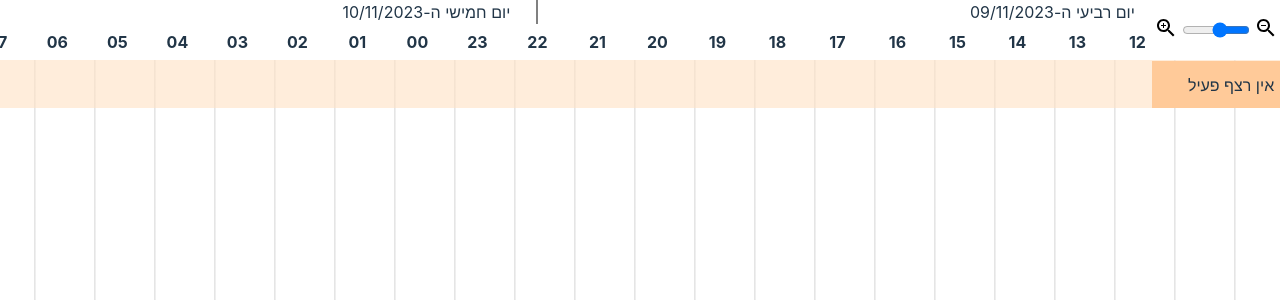
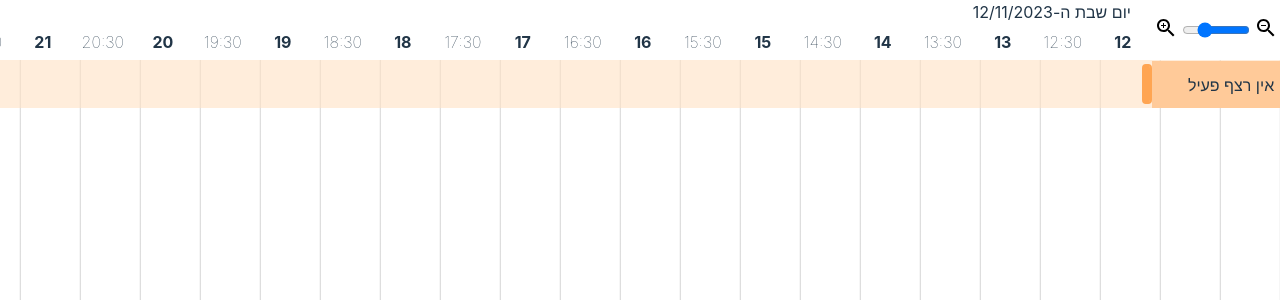
Before and after one commit to OdedVaalany/Gantt, a React (Vite) app: page / in a window 1280 px wide. Shown: the top 300 px of the page. Built offline with nearby package versions, Linux system fonts and the light colour scheme.

Commit message:
hello this is ready for build

```diff
--- a/src/App.tsx
+++ b/src/App.tsx
@@ -1,6 +1,6 @@
 import "./App.css";
 import Gantt from "./components/Gantt/Gantt";
-import { DAY, MIN } from "./utils/GanttUtils";
+import {  MIN } from "./utils/GanttUtils";
 import AcUnitIcon from '@mui/icons-material/AcUnit';
 const mockData: ganttRow[] = [
   {
@@ -35,7 +35,7 @@ const mockData: ganttRow[] = [
 function App() {
   return (
     <>
-      <Gantt data={mockData} initialStart={Date.now() - 3*DAY} />
+      <Gantt data={mockData} />
     </>
   );
 }
--- a/src/components/Gantt/Gantt.tsx
+++ b/src/components/Gantt/Gantt.tsx
@@ -6,7 +6,6 @@ import {
   getThisDay,
   nextScale,
   prevScale,
-  toTimeFormat,
 } from "../../utils/GanttUtils";
 import GanttRow from "../GanttRow/GanttRow";
 
@@ -14,6 +13,7 @@ interface GanttProps {
   data?: ganttRow[];
   onClick?: (t: ganttEvent) => void;
   initialStart? : number;
+  initialScale? : number;
   ondbClick?: (t: ganttEvent) => void;
 }
 
@@ -21,13 +21,14 @@ const Gantt: FC<GanttProps> = ({
   data = [],
   onClick = () => null,
   ondbClick = () => null,
-  initialStart = Date.now()
+  initialStart = Date.now(),
+  initialScale = MIN / 2
 }) => {
   const [width, setWidth] = useState<number>(window.innerWidth);
-  const [scale, setScale] = useState<number>(MIN); //1px = scale seconds
-  const [pScale, setPScale] = useState<number>(MIN); //1px = scale seconds
+  const [scale, setScale] = useState<number>(initialScale); //1px = scale seconds
+  const [pScale, setPScale] = useState<number>(initialScale); //1px = scale seconds
   const [mouseLocation, setMouseLocation] = useState<number>(0);
-  const [currentTimePlace,setCurrentTimePlace] = useState<number>(0);
+  const [,setCurrentTimePlace] = useState<number>(0);
   const [timeRange, setTimeRange] = useState<{ start: number; end: number }>({
     start: initialStart,
     end: initialStart + scale * width,
@@ -102,7 +103,7 @@ const Gantt: FC<GanttProps> = ({
             onClick={onClick}
             ondbClick={ondbClick}
             data={data}
-            key={`row-${index}`}
+            key={`${index}`}
             timeRange={timeRange}
             scale={scale}
           />
--- a/src/components/GanttEvent/GanttEvent.tsx
+++ b/src/components/GanttEvent/GanttEvent.tsx
@@ -1,4 +1,4 @@
-import React, { FC } from "react";
+import  { FC } from "react";
 import { GanttEventWrapper } from "./GanttEvent.styled";
 import { toTimeFormat } from "../../utils/GanttUtils";
 
--- a/src/components/GanttRow/GanttRow.tsx
+++ b/src/components/GanttRow/GanttRow.tsx
@@ -1,4 +1,4 @@
-import React, { FC, useState } from "react";
+import  { FC, useState } from "react";
 import { GanttRowWrapper } from "./GanttRow.styled";
 import GanttEvent from "../GanttEvent/GanttEvent";
 import { KeyboardArrowDown, KeyboardArrowUp } from "@mui/icons-material";
@@ -45,7 +45,7 @@ const GanttRow: FC<GanttRowProps> = ({
                     <GanttEvent
                       onClick={onClick}
                       ondbClick={ondbClick}
-                      key={`${i}-${j}`}
+                      key={`${i}${j}`}
                       data={event}
                       timeRange={timeRange}
                       scale={scale}
--- a/src/components/GanttTimeLine/GanttTimeLine.tsx
+++ b/src/components/GanttTimeLine/GanttTimeLine.tsx
@@ -3,9 +3,7 @@ import { GanttTimeLineWrapper } from "./GanttTimeLine.styled";
 import {
   DAY,
   HOUR,
-  SEC,
   ZOOM_SCALE,
-  getStartTimeForTimeLine,
   getThisDay,
   getThisNextDay,
   mapScaleToVal,
```
